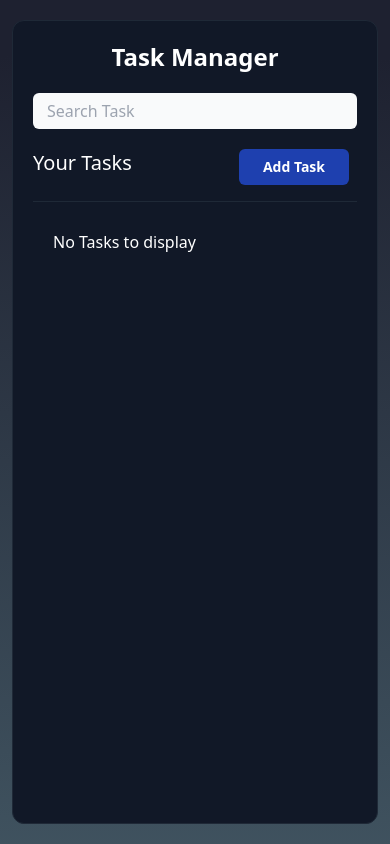
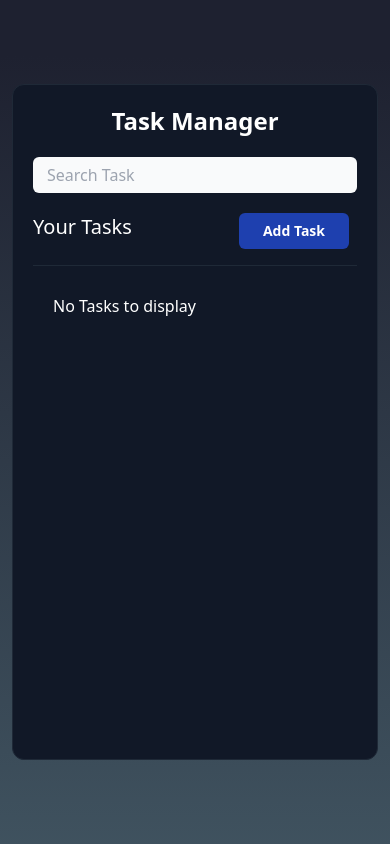
Before and after one commit to harshsinghlay/TaskManager, a React (Vite) app: page / in a window 390 px wide. Built offline with nearby package versions, Linux system fonts and the light colour scheme.

Commit message:
fix height

```diff
--- a/src/components/Tasks.jsx
+++ b/src/components/Tasks.jsx
@@ -35,14 +35,14 @@ function Tasks() {
   return (
     <>
       <div
-        className="w-full h-screen flex justify-center sm:items-center sm:py-6 text-white overflow-hidden"
+        className="w-full h-screen flex justify-center items-center sm:py-6 text-white overflow-hidden"
         style={{
           background:
             "linear-gradient(180.2deg, rgb(30, 33, 48) 6.8%, rgb(74, 98, 110) 131%)",
         }}
       >
         <div
-          className="mx-3 md:mx-auto my-5 rounded-xl p-5 min-h-[80vh] w-full
+          className="mx-3 md:mx-auto my-5 rounded-xl p-5 h-[80vh] w-full
            md:w-[80%] lg:w-[70%] border-[1px] border-gray-800 relative divide-y divide-gray-800 bg-[#111827]"
         >
           {/* Heading and Serch Bar */}
```
